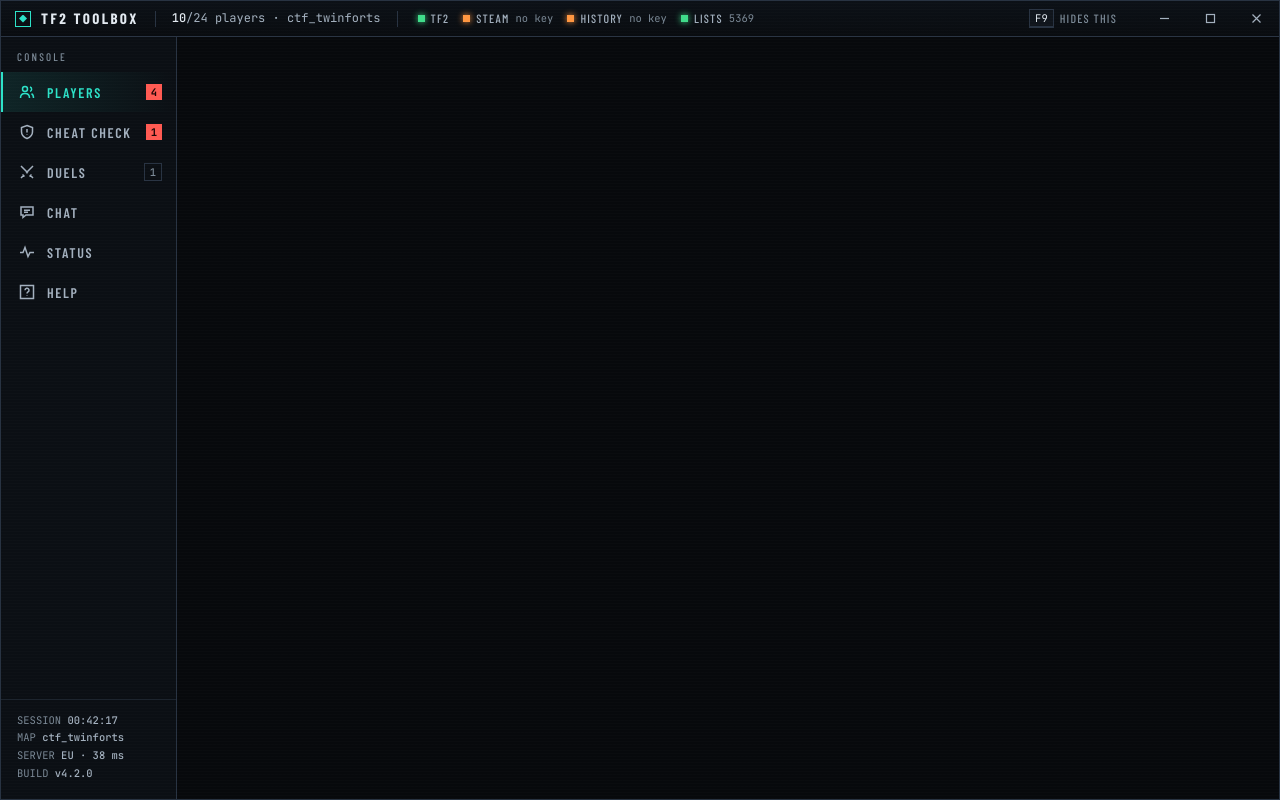
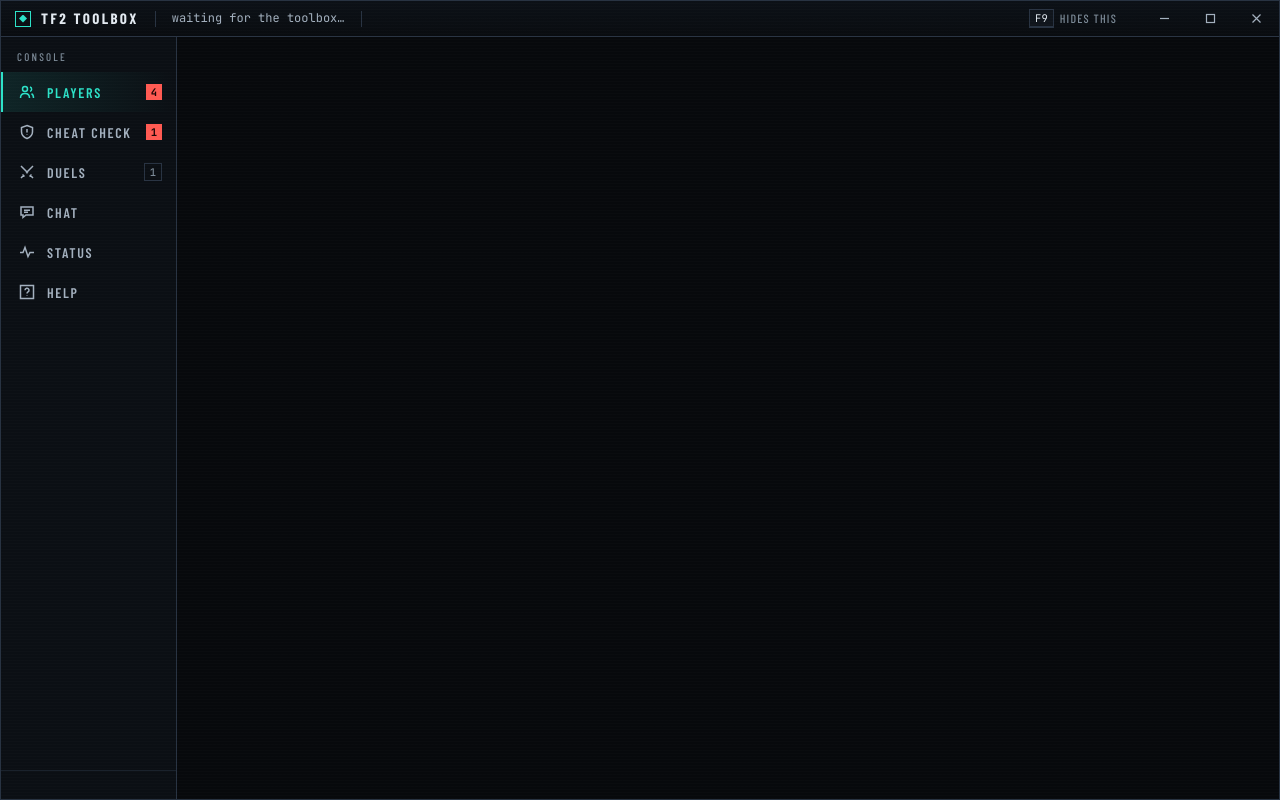
Before and after one commit to bustarhymes67/tf2-toolbox, a plain HTML site: page app/web/index.html in a window 1280 px wide. Drawn offline with nearby package versions, Linux system fonts and the light colour scheme.

Commit message:
Web window starts hidden until F9; no example text in the title bar
Co-Authored-By: Claude Opus 5.5 <noreply@anthropic.com>

```diff
--- a/app/web/index.html
+++ b/app/web/index.html
@@ -427,14 +427,9 @@ body{min-height:0;padding:0;background:var(--bg)}
     <div class="title pywebview-drag-region">
       <div class="logo"><span class="logo-mark"></span>TF2 Toolbox</div>
       <span class="tsep"></span>
-      <span class="tcount"><b>10</b>/24 players &middot; ctf_twinforts</span>
+      <span class="tcount">waiting for the toolbox&hellip;</span>
       <span class="tsep"></span>
-      <div class="lights">
-        <span class="light" title="TF2 connected over RCON"><span class="dot"></span>TF2</span>
-        <span class="light" title="No Steam API key"><span class="dot warn"></span>Steam <small>no key</small></span>
-        <span class="light" title="No history key"><span class="dot warn"></span>History <small>no key</small></span>
-        <span class="light" title="5369 cheaters known"><span class="dot"></span>Lists <small>5369</small></span>
-      </div>
+      <div class="lights"></div>
       <span class="tspace"></span>
       <span class="hint"><span class="kbd">F9</span>hides this</span>
       <div class="wbtns">
@@ -454,12 +449,7 @@ body{min-height:0;padding:0;background:var(--bg)}
         <button class="nav" data-p="chat"><svg viewBox="0 0 16 16"><path d="M2 3h12v8H7l-3 2.5V11H2z"/><path d="M5 6.2h6M5 8.2h4"/></svg>Chat</button>
         <button class="nav" data-p="status"><svg viewBox="0 0 16 16"><path d="M1 8.5h3l2-5 3 9 2-4h4"/></svg>Status</button>
         <button class="nav" data-p="help"><svg viewBox="0 0 16 16"><rect x="1.5" y="1.5" width="13" height="13"/><path d="M6 6.2a2 2 0 113 1.7c-.7.4-1 .8-1 1.6M8 11.3v.4"/></svg>Help</button>
-        <div class="side-foot">
-          <div>SESSION <b>00:42:17</b></div>
-          <div>MAP <b>ctf_twinforts</b></div>
-          <div>SERVER <b>EU &middot; 38 ms</b></div>
-          <div>BUILD <b>v4.2.0</b></div>
-        </div>
+        <div class="side-foot"></div>
       </nav>
 
       <main class="main">
```
Also changed, not shown: 1 other file.
